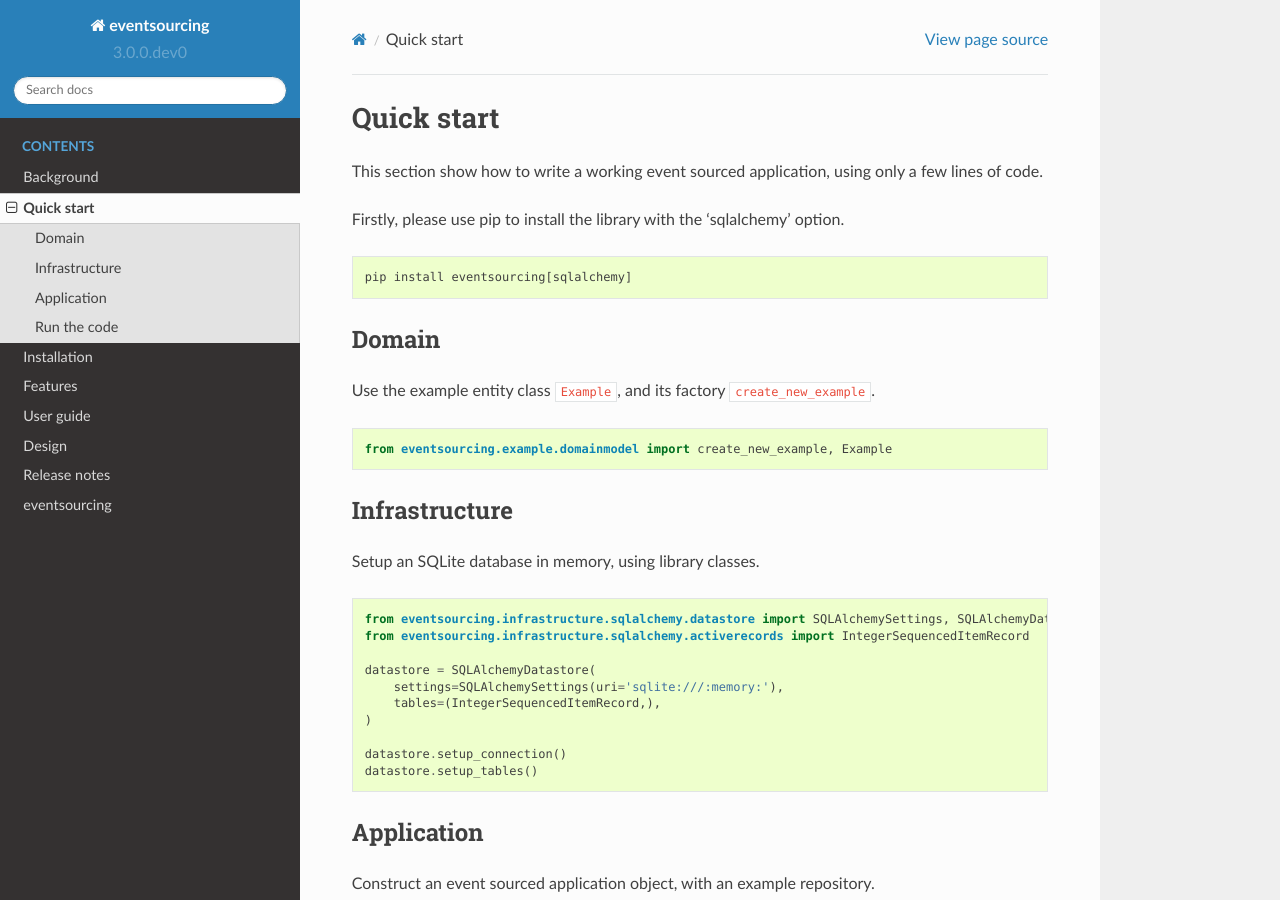
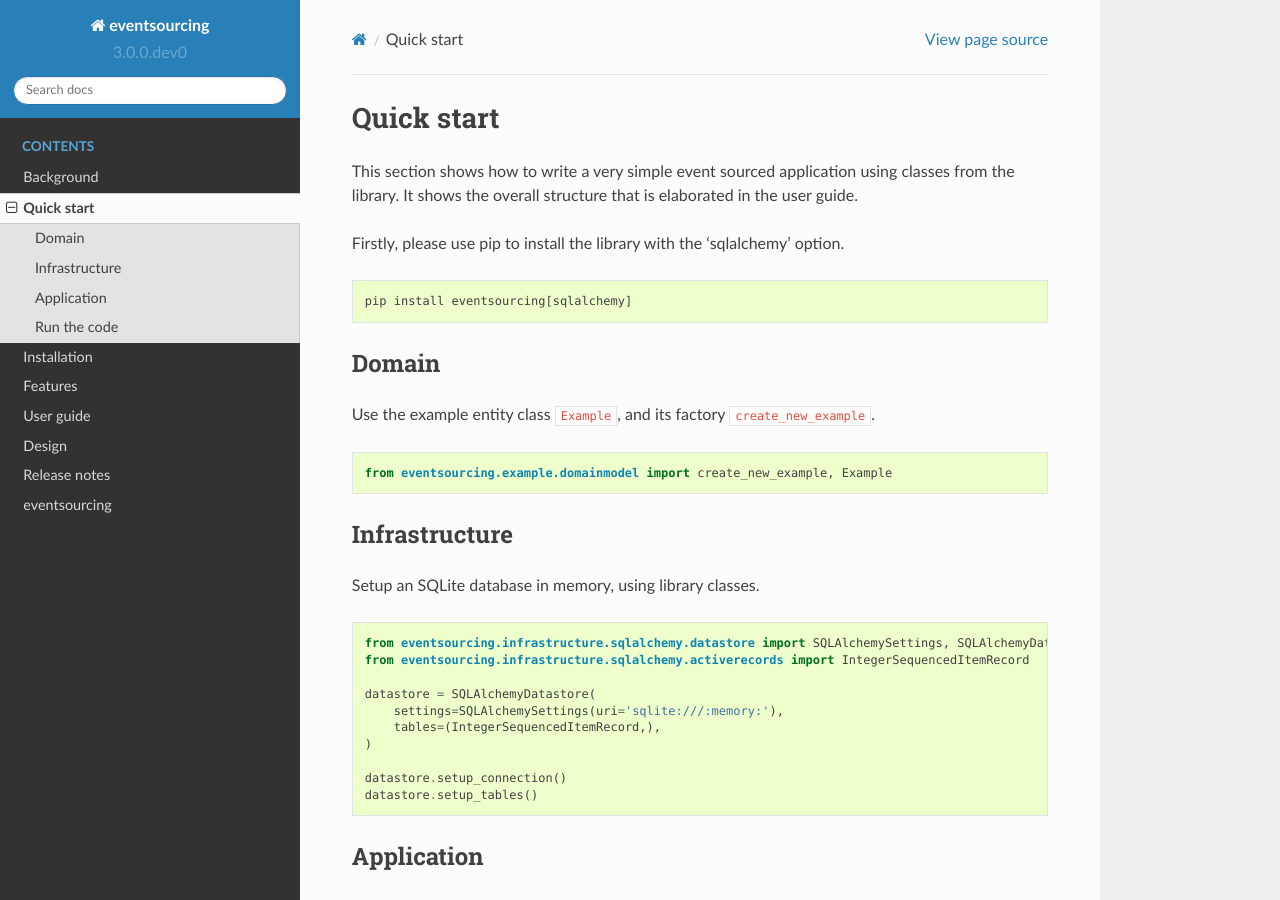
Before and after one commit to pyeventsourcing/eventsourcing, a Sphinx documentation site: the page built from docs/topics/quick_start.rst, in a window 1280 px wide and 900 px high. Built offline with Sphinx 7.4.7 and the Read the Docs theme 2.0.0, drawn with Linux system fonts in a browser that asks for light colours.

Commit message:
Changed wording.

```diff
--- a/docs/topics/quick_start.rst
+++ b/docs/topics/quick_start.rst
@@ -2,8 +2,9 @@
 Quick start
 ===========
 
-This section show how to write a working event sourced
-application, using only a few lines of code.
+This section shows how to write a very simple event sourced
+application using classes from the library. It shows the
+overall structure that is elaborated in the user guide.
 
 Firstly, please use pip to install the library
 with the 'sqlalchemy' option.
```
